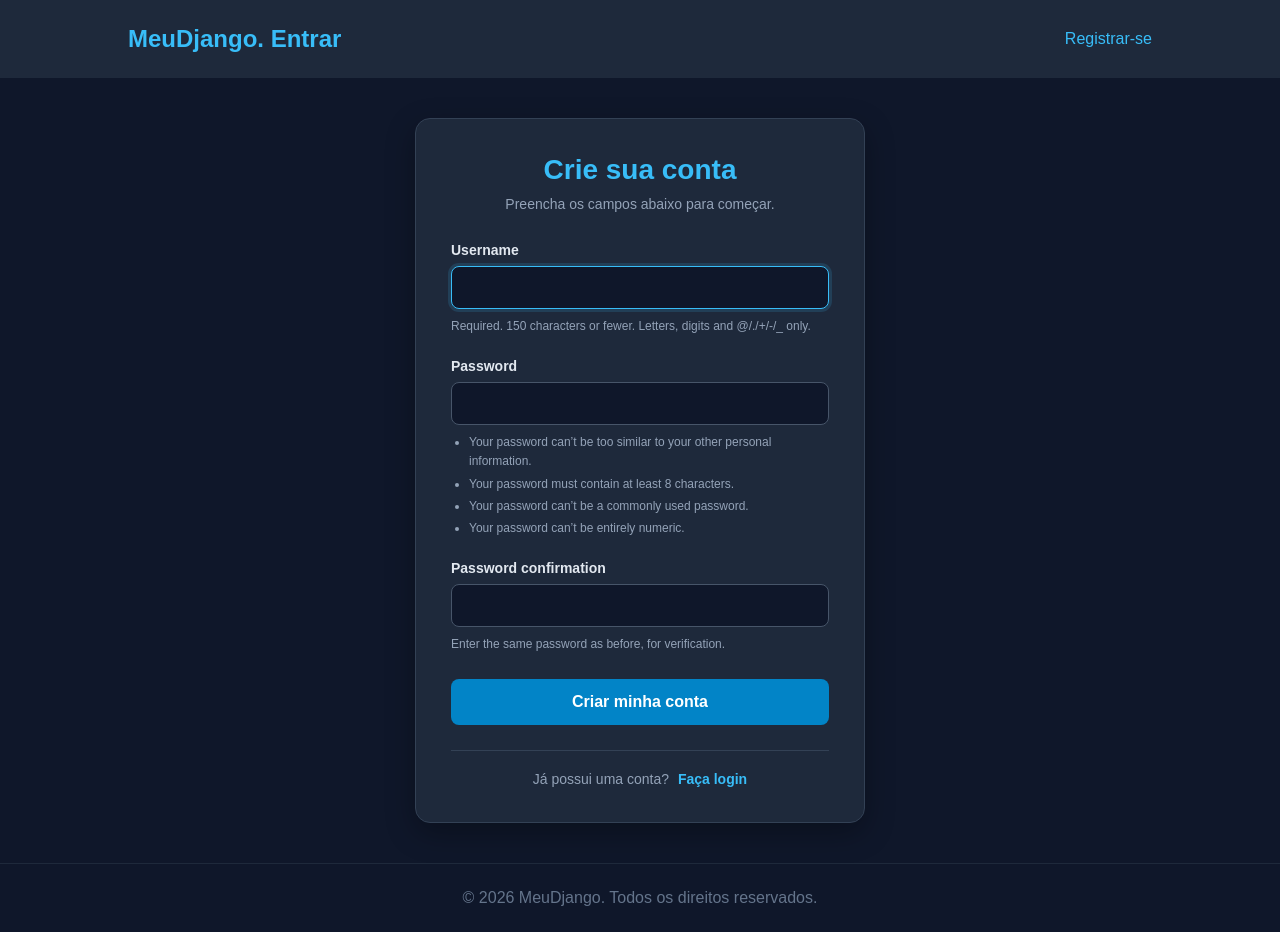
After one commit to ViniciusOLopes/Treinamento, a Django app: page /users/register in a window 1280 px wide. The commit adds this page. Run offline with Django 5.2, Linux system fonts and the light colour scheme.

Commit message:
Criando pagina de cadastro

```diff
--- a/Curso_Django/learning_logs/templates/learning_logs/base.html
+++ b/Curso_Django/learning_logs/templates/learning_logs/base.html
@@ -154,6 +154,147 @@
 
         /* ESTILOS ESPECÍFICOS DAS PÁGINAS */
 
+        /* ==PÁGINA DE REGISTRO== */
+
+        .register-container {
+            width: 100%;
+            min-height: 75vh;
+            display: flex;
+            justify-content: center;
+            align-items: center;
+            padding: 40px 20px;
+        }
+
+        .register-card {
+            width: 100%;
+            max-width: 450px;
+            padding: 35px;
+            background: #1e293b;
+            border: 1px solid #334155;
+            border-radius: 15px;
+            box-shadow: 0 10px 30px rgba(0, 0, 0, 0.3);
+        }
+
+        .register-header {
+            text-align: center;
+            margin-bottom: 30px;
+        }
+
+        .register-header h2 {
+            color: #38bdf8;
+            font-size: 28px;
+            margin-bottom: 10px;
+        }
+
+        .register-header p {
+            color: #94a3b8;
+            font-size: 14px;
+        }
+
+        /* Campos */
+
+        .register-card .form-group {
+            margin-bottom: 22px;
+        }
+
+        .register-card .form-group label {
+            display: block;
+            color: #e2e8f0;
+            font-size: 14px;
+            font-weight: bold;
+            margin-bottom: 8px;
+        }
+
+        .register-card .form-group input {
+            display: block;
+            width: 100%;
+            padding: 12px;
+            background: #0f172a;
+            border: 1px solid #475569;
+            border-radius: 8px;
+            color: #f8fafc;
+            font-size: 15px;
+            outline: none;
+        }
+
+        .register-card .form-group input:focus {
+            border-color: #38bdf8;
+            box-shadow: 0 0 0 3px rgba(56, 189, 248, 0.15);
+        }
+
+        /* Informações de senha */
+
+        .register-card .help-text {
+            color: #94a3b8;
+            font-size: 12px;
+            line-height: 1.6;
+            margin-top: 8px;
+        }
+
+        .register-card .help-text ul {
+            padding-left: 18px;
+        }
+
+        .register-card .help-text li {
+            margin-bottom: 3px;
+        }
+
+        /* Erros */
+
+        .register-card .error-message,
+        .register-card .form-errors {
+            color: #f87171;
+            font-size: 13px;
+            margin-top: 8px;
+        }
+
+        /* Botão */
+
+        .register-btn {
+            display: block;
+            width: 100%;
+            padding: 14px;
+            margin-top: 25px;
+            background: #0284c7;
+            color: white;
+            border: none;
+            border-radius: 8px;
+            font-size: 16px;
+            font-weight: bold;
+            cursor: pointer;
+            transition: 0.3s;
+        }
+
+        .register-btn:hover {
+            background: #0369a1;
+            transform: translateY(-2px);
+        }
+
+        /* Rodapé */
+
+        .register-footer {
+            text-align: center;
+            margin-top: 25px;
+            padding-top: 20px;
+            border-top: 1px solid #334155;
+            font-size: 14px;
+            color: #94a3b8;
+        }
+
+        .register-footer a {
+            margin-left: 5px;
+            font-weight: bold;
+        }
+
+        /* Responsividade */
+
+        @media (max-width: 480px) {
+            .register-card {
+                padding: 25px 20px;
+            }
+        }
+
+
     </style>
 </head>
 
@@ -184,6 +325,7 @@
             {% endif %}
 
         {% else %}
+                <a href="{% url 'register' %}">Registrar-se</a>
         {% endif %}
             </nav>
     </header>
--- a/Curso_Django/users/templates/users/login.html
+++ b/Curso_Django/users/templates/users/login.html
@@ -3,7 +3,7 @@
 {% block content %}
 
     {% if form.errors %}
-        <p>SEu login e senha estão incorretos. Por favor, tente novamente</p>
+        <p>Seu login e senha estão incorretos. Por favor, tente novamente</p>
     {% endif %}
 
     <form action="{% url 'login' %}" method = "post">
--- /dev/null
+++ b/Curso_Django/users/templates/users/register.html
@@ -0,0 +1,67 @@
+
+{% extends "learning_logs/base.html" %}
+
+{% block title %}Criar Conta | MeuDjango{% endblock %}
+
+{% block content %}
+
+<div class="register-container">
+
+    <div class="register-card">
+
+        <div class="register-header">
+            <h2>Crie sua conta</h2>
+            <p>Preencha os campos abaixo para começar.</p>
+        </div>
+
+        <form action="{% url 'register' %}" method="post">
+            {% csrf_token %}
+
+            {% if form.non_field_errors %}
+                <div class="form-errors">
+                    {{ form.non_field_errors }}
+                </div>
+            {% endif %}
+
+            {% for field in form %}
+                <div class="form-group">
+
+                    <label for="{{ field.id_for_label }}">
+                        {{ field.label }}
+                    </label>
+
+                    {{ field }}
+
+                    {% if field.help_text %}
+                        <div class="help-text">
+                            {{ field.help_text|safe }}
+                        </div>
+                    {% endif %}
+
+                    {% for error in field.errors %}
+                        <div class="error-message">
+                            {{ error }}
+                        </div>
+                    {% endfor %}
+
+                </div>
+            {% endfor %}
+
+            <button type="submit" name="submit" class="register-btn">
+                Criar minha conta
+            </button>
+
+            <input type="hidden" name="next"
+                   value="{% url 'index' %}">
+        </form>
+
+        <div class="register-footer">
+            <span>Já possui uma conta?</span>
+            <a href="{% url 'login' %}">Faça login</a>
+        </div>
+
+    </div>
+
+</div>
+
+{% endblock content %}
--- a/Curso_Django/users/urls.py
+++ b/Curso_Django/users/urls.py
@@ -5,4 +5,5 @@ from . import views
 urlpatterns = [
     path('login/', auth_views.LoginView.as_view(template_name='users/login.html'), name='login'),
     path('logout', views.logout_view, name='logout'),
+    path('register', views.register_view, name='register')
 ]
--- a/Curso_Django/users/views.py
+++ b/Curso_Django/users/views.py
@@ -1,6 +1,8 @@
 from django.http import HttpResponseRedirect
 from django.urls import reverse
-from django.contrib.auth import logout
+from django.contrib.auth import logout, login, authenticate
+from django.contrib.auth.forms import UserCreationForm
+from django.shortcuts import render
 
 def logout_view(request):
     """
@@ -8,3 +10,28 @@ def logout_view(request):
     """
     logout(request)
     return HttpResponseRedirect(reverse('index'))
+
+def register_view(request):
+    """
+    Cadastro para novos usuários.
+    """
+
+    if request.method != 'POST':
+        #UserCreationForm gera automaticamento o formulario de registro.
+        form = UserCreationForm()
+
+    else:
+        #Processa o formulario preenchido
+        form = UserCreationForm(data=request.POST)
+
+        if form.is_valid():
+            new_user = form.save()
+            #Verifica a autenticação
+            authenticated_user = authenticate(
+                username=new_user.username,
+                password=request.POST['password1'])
+            #Faz login
+            login(request, authenticated_user)
+            return HttpResponseRedirect(reverse('index'))
+    context = {'form':form}
+    return render(request, 'users/register.html', context)
```
Also changed, not shown: Curso_Django/db.sqlite3.
